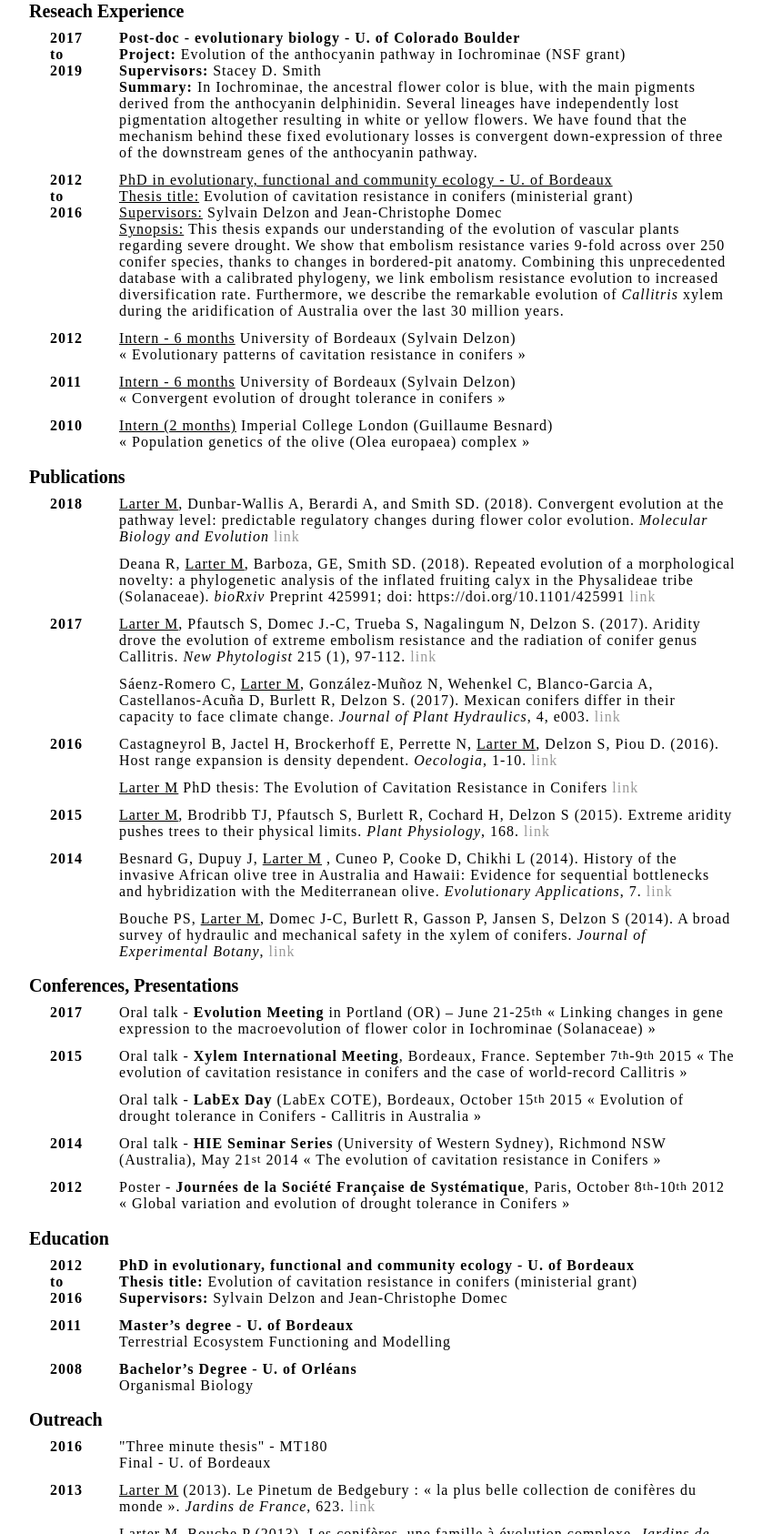
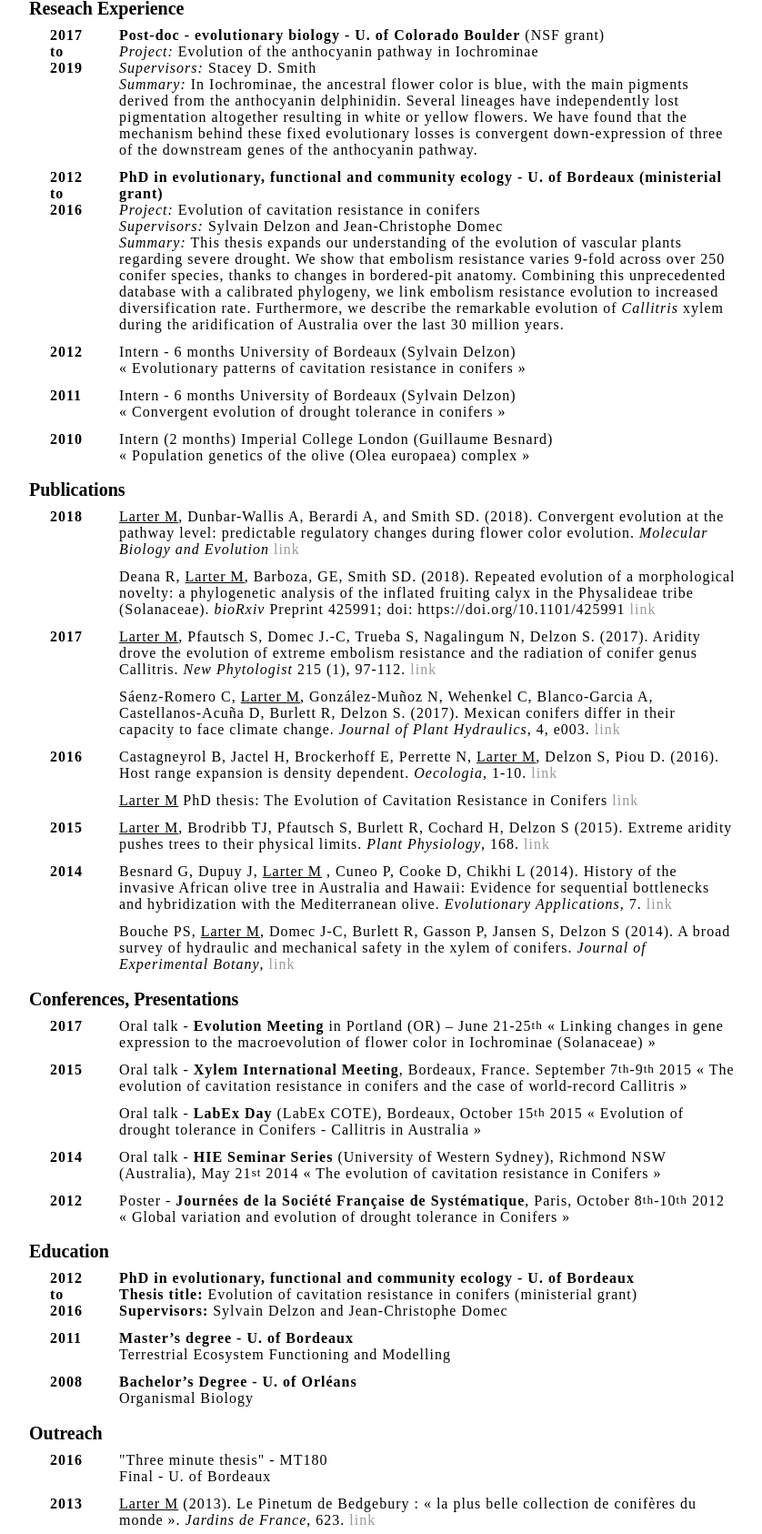
Before and after one commit to MaxLarter/maxlarter.github.io, a Jekyll site: the page built from cv/cv.html, in a window 1280 px wide, cut to the strip 234-1920 px from the top of the page. Shown: the whole strip at 91% size, without its empty margins (208-1046 px from the left). Built offline with Jekyll 4.4.1, drawn with Linux system fonts in a browser that asks for light colours; some of the changed text lies outside the part shown.

Commit message:
Change font size details

```diff
--- a/css/main.css
+++ b/css/main.css
@@ -65,8 +65,8 @@ font-weight: normal;
 page-break-after: avoid;}
 
 p { font-family: "Times New Roman", Times, serif;
-    font-size: 1rem;
-    line-height: 1.4em;
+    font-size: 1.1rem;
+    line-height: 1.2em;
     color: #333;
 	margin-right: 1em;
 	page-break-inside: avoid;
@@ -142,4 +142,4 @@ dd { width: 600px; float: right; }
 dd.clear { float: none; margin: 0; height: 15px; }
 .clear { clear: both; }
 #page-wrap { width: 800px; margin: auto auto auto auto; }
-#pic { float: right; margin: auto auto auto auto; }
+#pic { float: right; margin: auto auto auto 3px; }
--- a/cv/cv.html
+++ b/cv/cv.html
@@ -45,38 +45,38 @@ title: My CV
 			<tbody>
 				<tr>
 					<td><b>2017<br/>to<br/>2019</b></td>
-					<td><b>Post-doc - evolutionary biology - U. of Colorado Boulder</b> <br/>
-						<b>Project:</b> Evolution of the anthocyanin pathway in Iochrominae (NSF grant)<br/>
-						<b>Supervisors:</b> Stacey D. Smith <br/>
-						<b>Summary:</b> In Iochrominae, the ancestral flower color is blue, with the main pigments derived from the anthocyanin delphinidin. Several lineages have independently lost pigmentation altogether resulting in white or yellow flowers. We have found that the mechanism behind these fixed evolutionary losses is convergent down-expression of three of the downstream genes of the anthocyanin pathway.
+					<td><b>Post-doc - evolutionary biology - U. of Colorado Boulder</b> (NSF grant) <br/>
+						<i>Project:</i> Evolution of the anthocyanin pathway in Iochrominae <br/>
+						<i>Supervisors:</i> Stacey D. Smith <br/>
+						<i>Summary:</i> In Iochrominae, the ancestral flower color is blue, with the main pigments derived from the anthocyanin delphinidin. Several lineages have independently lost pigmentation altogether resulting in white or yellow flowers. We have found that the mechanism behind these fixed evolutionary losses is convergent down-expression of three of the downstream genes of the anthocyanin pathway.
 					</td>
 				</tr>
 
 				<tr>
 					<td><b>2012<br/>to<br/>2016</b></td>
-					<td><u>PhD in evolutionary, functional and community ecology - U. of Bordeaux</u> <br/>
-						<u>Thesis title:</u> Evolution of cavitation resistance in conifers (ministerial grant)<br/>
-						<u>Supervisors:</u> Sylvain Delzon and Jean-Christophe Domec <br/>
-						<u>Synopsis:</u> This thesis expands our understanding of the evolution of vascular plants regarding severe drought. We show that embolism resistance varies 9-fold across over 250 conifer species, thanks to changes in bordered-pit anatomy. Combining this unprecedented database with a calibrated phylogeny, we link embolism resistance evolution to increased diversification rate. Furthermore, we describe the remarkable evolution of <i>Callitris</i> xylem during the aridification of Australia over the last 30 million years.
+					<td><b>PhD in evolutionary, functional and community ecology - U. of Bordeaux (ministerial grant)</b> <br/>
+						<i>Project:</i> Evolution of cavitation resistance in conifers <br/>
+						<i>Supervisors:</i> Sylvain Delzon and Jean-Christophe Domec <br/>
+						<i>Summary:</i> This thesis expands our understanding of the evolution of vascular plants regarding severe drought. We show that embolism resistance varies 9-fold across over 250 conifer species, thanks to changes in bordered-pit anatomy. Combining this unprecedented database with a calibrated phylogeny, we link embolism resistance evolution to increased diversification rate. Furthermore, we describe the remarkable evolution of <i>Callitris</i> xylem during the aridification of Australia over the last 30 million years.
 					</td>
 				</tr>
 
 				<tr>
 					<td><b>2012</b></td>
-					<td><u>Intern - 6 months</u> University of Bordeaux (Sylvain Delzon)<br/>
+					<td>Intern - 6 months University of Bordeaux (Sylvain Delzon)<br/>
 						« Evolutionary patterns of cavitation resistance in conifers »
 					</td>
 				</tr>
 
 				<tr>
 					<td><b>2011</b></td>
-					<td><u>Intern - 6 months</u> University of Bordeaux (Sylvain Delzon)<br/>
+					<td>Intern - 6 months University of Bordeaux (Sylvain Delzon)<br/>
 						« Convergent evolution of drought tolerance in conifers »
 					</td>
 				</tr>
 				<tr>
 					<td><b>2010</b></td>
-					<td><u>Intern (2 months)</u> Imperial College London (Guillaume Besnard)<br/>
+					<td>Intern (2 months) Imperial College London (Guillaume Besnard)<br/>
 						« Population genetics of the olive (Olea europaea) complex »
 					</td>
 				</tr>
@@ -316,9 +316,9 @@ title: My CV
 		</table>
     </div>
 	<div class="clear"></div>
-
-	<!--h2>References</h2-->
-		<table style="display:none">
+	<!--p>style="display:none"</p-->
+	<h2>References</h2>
+		<table>
 			<tbody>
 				<tr>
 					<td nowrap><b>Sylvain Delzon</b></td>
```
